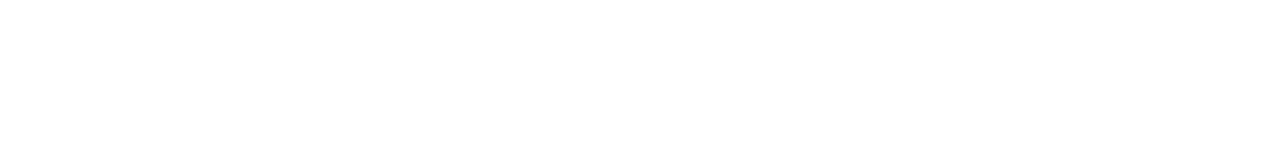
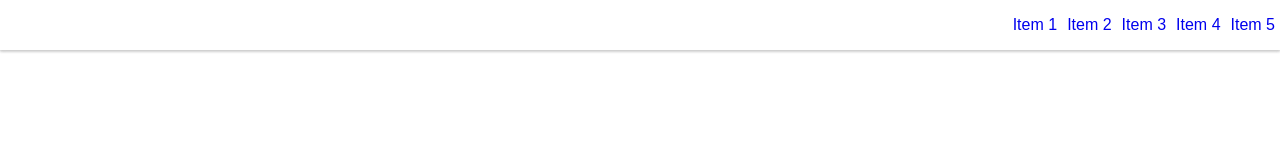
Before and after one commit to SamuelESuarezE/gitEstandar, a plain HTML site: page index.html in a window 1280 px wide. Drawn offline with Linux system fonts and the light colour scheme.

Commit message:
feat: :construction: Header en progreso

```diff
--- a/css/style.css
+++ b/css/style.css
@@ -5,4 +5,26 @@
     margin: 0;
     box-sizing: border-box;
     text-decoration: none;
+    font-family: Arial, Helvetica, sans-serif;
 }
+
+.header{
+    height: 50px;
+    box-shadow: 0px 1px 3px var(--bg-header), 0px 1px 3px var(--bg-header);
+}
+.header__nav{
+    height: 100%;
+}
+.header__ul{
+    height: 100%;
+    list-style: none;
+    display: flex;
+    flex-direction: row;
+    justify-content: flex-end;
+    align-items: center;
+    gap: 10px;
+    padding-right: 5px;
+}
+.header__ul li a{
+    text-decoration: none;
+}
--- a/css/variables.css
+++ b/css/variables.css
@@ -1,3 +1,3 @@
 :root{
-    --bg-color: #cacaca;
+    --bg-header: #cacaca;
 }
--- a/index.html
+++ b/index.html
@@ -8,6 +8,16 @@
     <script type="module" src="./js/main.js" defer></script>
 </head>
 <body>
-
+    <header class="header">
+        <nav class="header__nav">
+            <ul class="header__ul">
+                <li><a href="#">Item 1</a></li>
+                <li><a href="#">Item 2</a></li>
+                <li><a href="#">Item 3</a></li>
+                <li><a href="#">Item 4</a></li>
+                <li><a href="#">Item 5</a></li>
+            </ul>
+        </nav>
+    </header>
 </body>
 </html>
```
